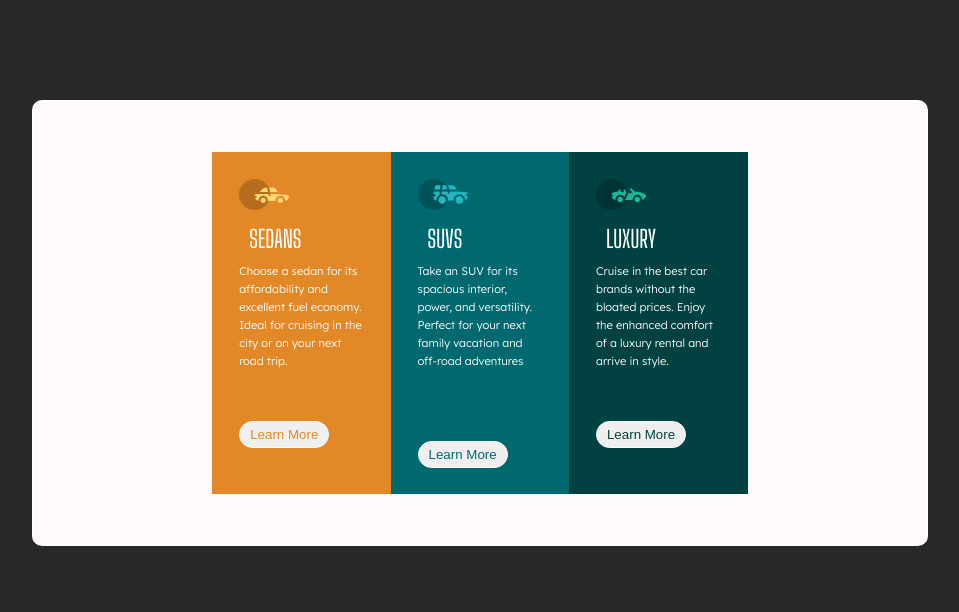
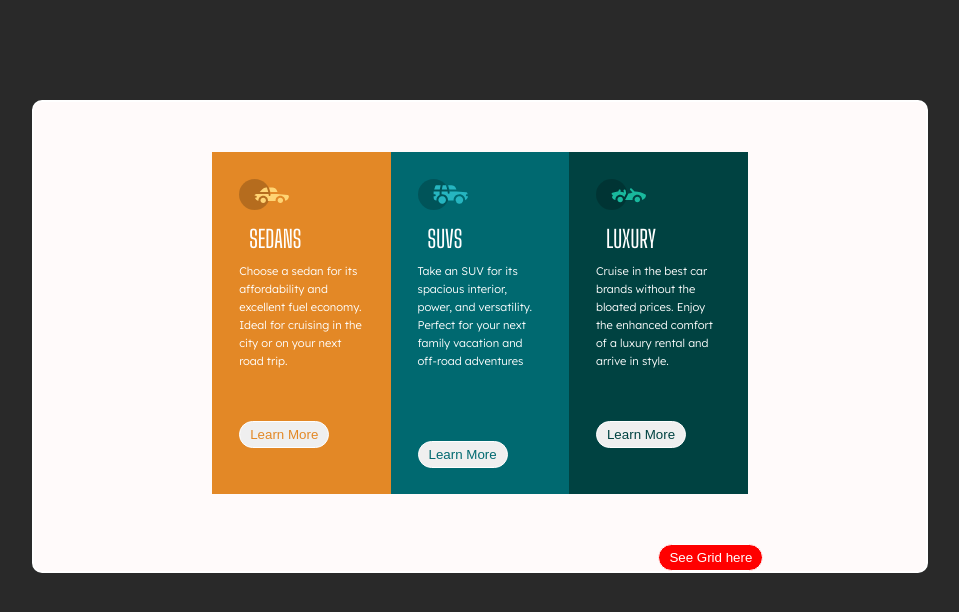
Before and after one commit to Slingshotng/flex-grid, a plain HTML site: page index.html in a window 1280 px wide. Shown: the whole page, without its empty margins (160-1119 px from the left). Drawn offline with Linux system fonts and the light colour scheme.

Commit message:
flex-grid

```diff
--- a/index.html
+++ b/index.html
@@ -41,6 +41,8 @@
           <button class="blux">Learn More</button>
         </section>
       </div>
+      <button class="grid"> <a href="grid.html">See Grid here</a> </button>
+
     </main>
   </body>
 </html>
--- a/style.css
+++ b/style.css
@@ -87,3 +87,14 @@ color: hsl(31, 77%, 52%);
 .blux{
   color:hsl(179, 100%, 13%);
   }
+
+
+.grid{
+  background-color: red;
+  margin-left: 70%;
+
+}
+a{
+  text-decoration: none;
+  color: #fff;
+}
```
